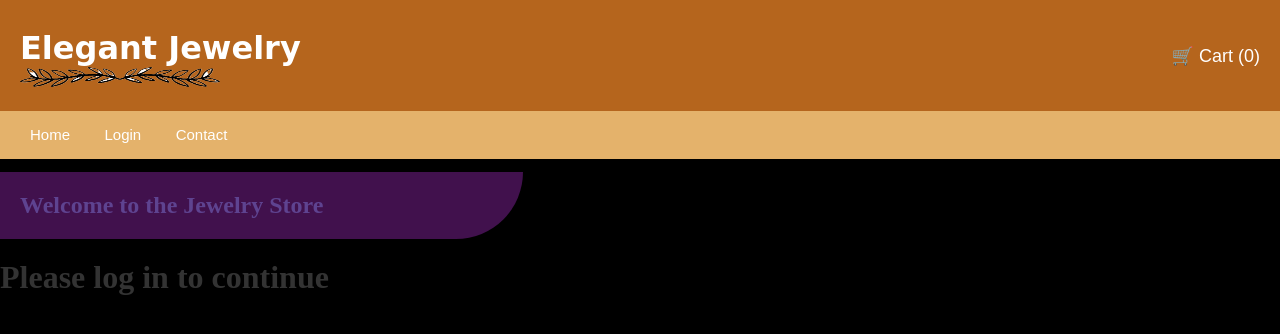
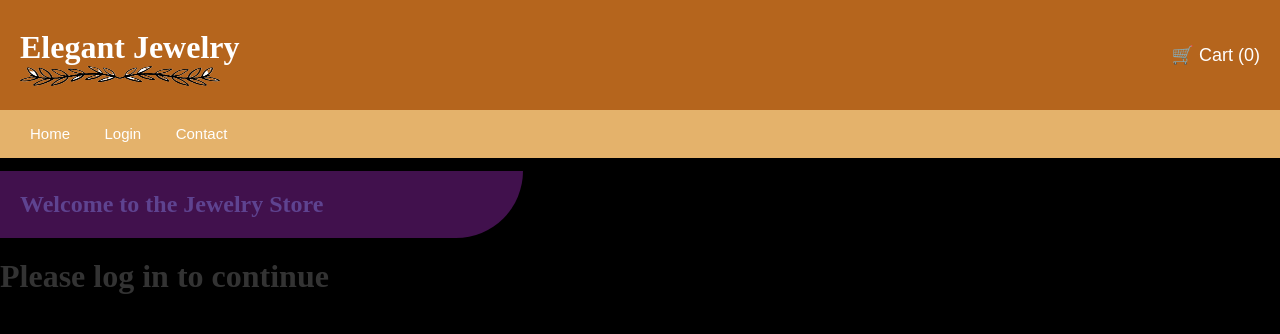
Before and after one commit to LardTheTard/shop, a plain HTML site: page public/login.html in a window 1280 px wide. Drawn offline with Linux system fonts and the light colour scheme.

Commit message:
font changes login

```diff
--- a/public/login.html
+++ b/public/login.html
@@ -8,7 +8,7 @@
 <body style ="background-color: black;">
 <header id="header1">
     <div>
-        <h1 style="padding: 9px 0px 0px 0px; font-family: cursive; ">Elegant Jewelry</h1>
+        <h1 style="padding: 9px 0px 0px 0px; font-family: c; ">Elegant Jewelry</h1>
         <img src="Graphics/underlinegraphic.png" width="200px" height="20px;";>
     </div>
     <div id="cart">
```
